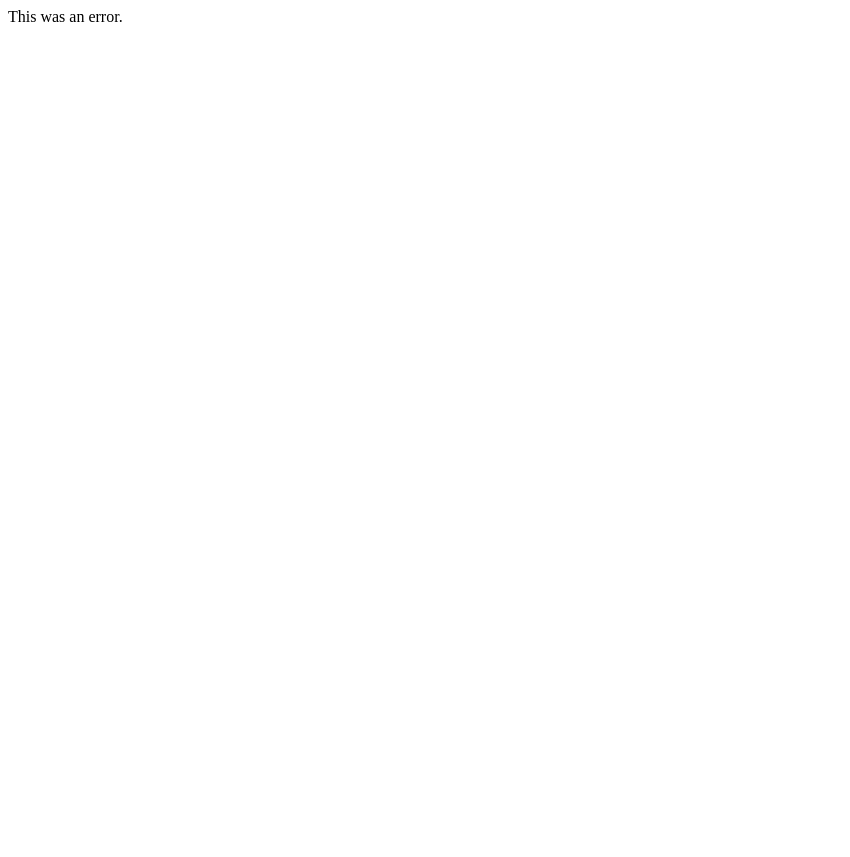
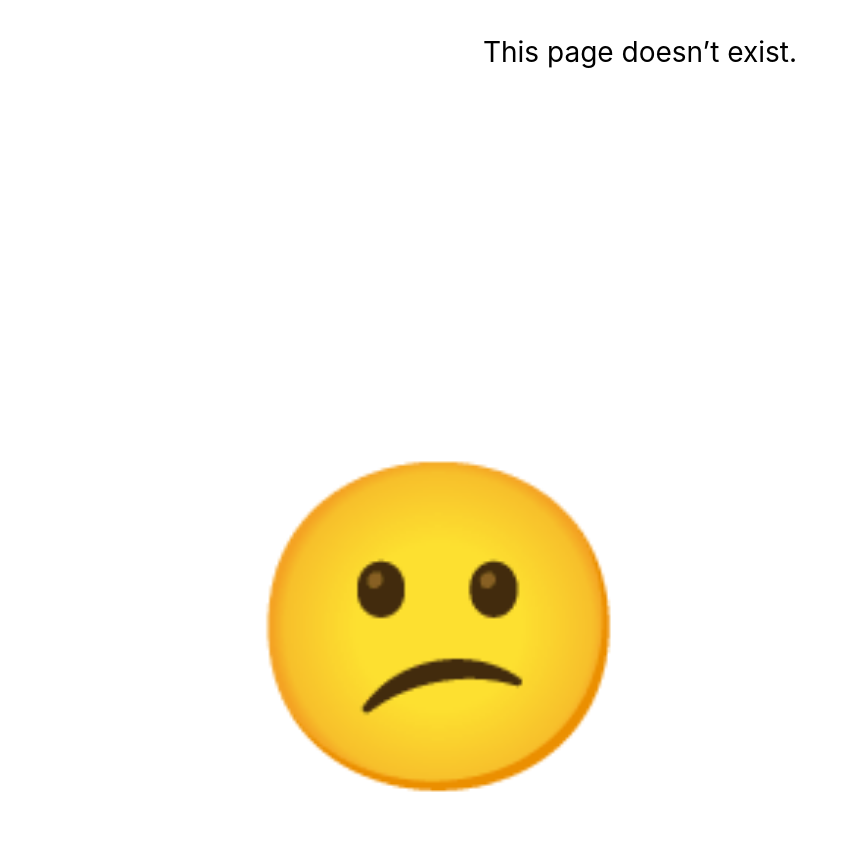
Before and after one commit to AlanDalton/AlanDalton.github.io, a plain HTML site: page 404.html in a window 1280 px wide. Shown: the top 857 px of the page, without its empty margins (0-850 px from the left). Before the commit the page ends 800 px from the top, so only its background shows below. Drawn offline with Linux system fonts and the light colour scheme.

Commit message:
adding a title, formatting, heading, emoji, and link

```diff
--- a/404.html
+++ b/404.html
@@ -1,5 +1,51 @@
 <!DOCTYPE html>
-<html lang="en">
+<html lang="en" dir="ltr">
+<meta charset="utf-8">
 <title>This was an error.</title>
-<meta charset="utf-8">
-This was an error.
+	<meta property="og:title" content="Authors Apart">
+	<meta name="description" property="og:description" content="A Book Apart is now closed. I’m trying to track the authors’ preferred ways of making their books available.">
+	<meta name="author" content="Alan Dalton">
+	<meta property="fediverse:creator" content="Alan@alpaca.gold">
+	<link rel="canonical" href="https://alandalton.github.io/Authors-Apart/">
+	<meta property="og:url" content="https://alandalton.github.io/Authors-Apart/">
+	<meta content="index, follow" name="robots">
+	<meta name="viewport" content="width=device-width, initial-scale=1.0">
+	<style>
+		html {
+			max-width: 100%;
+			margin: 0;
+		}
+		header {
+			max-width: 30rem;
+			margin-right: auto;
+			margin-left: auto;
+		}
+		body {
+			font-family: Inter, Roboto, 'Helvetica Neue', 'Arial Nova', 'Nimbus Sans', Arial, sans-serif; /* https://modernfontstacks.com/#neo-grotesque */
+			font-weight: 400;
+			font-size: 100%;
+			line-height: 1.45;
+			padding: 1rem;
+			position: relative;
+			max-width: 50em;
+			margin: 0 auto;
+		}
+		h1 {
+			font-weight: 400;
+			line-height: 125%;
+			text-align: center;
+		}
+		h1 {
+			font-size: 1.75em;
+		}
+    p.emoji {
+      font-size: 25vw;
+    }
+  </style>
+	<header>
+		<h1>This page doesn’t exist.</h1>
+	</header>
+	<main>
+    <p class="emoji">😕</p>
+		<p>Try the <a href="/">home page</a>.</p>
+  </main>
```
